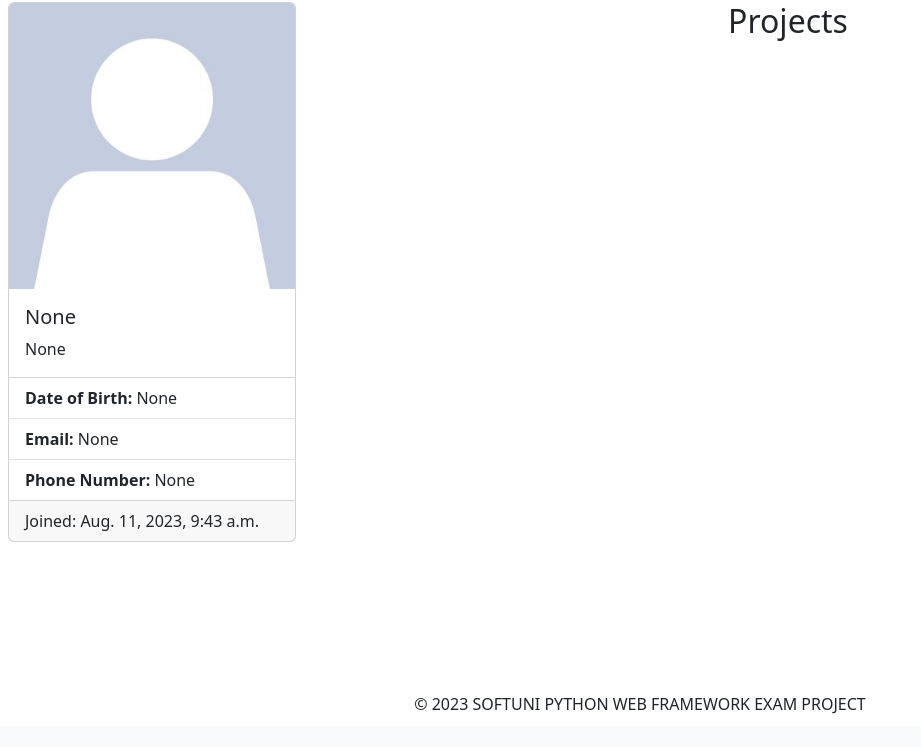
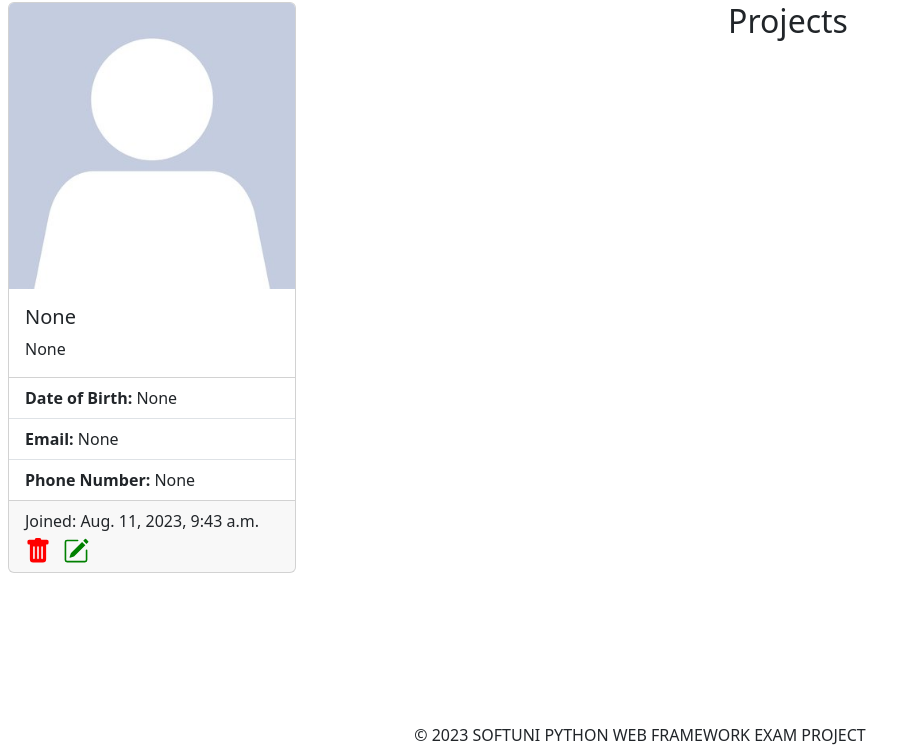
Before and after one commit to MPSokolov/Python-Web-Exam-Project, a Django app: template DIY_comunity/templates/accounts/profile-details-page.html in a window 1280 px wide. Shown: the part 74-821 px from the top of the page, without its empty margins (0-921 px from the left). Before the commit the page ends 788 px from the top, so only its background shows below. Run offline with Django 4.2, Linux system fonts and the light colour scheme; the template is opened without the code that fills it: values that come from a table or form of the project are taken from there, others are empty; the visitor is signed in with stand-in values (Sample User, id 1); data comes from the database, SQL or seed files in the repository.

Commit message:
Added edit and delete btns if user in his user page

```diff
--- a/DIY_comunity/templates/accounts/profile-details-page.html
+++ b/DIY_comunity/templates/accounts/profile-details-page.html
@@ -28,7 +28,27 @@
                 <li class="list-group-item"><strong>Phone Number:</strong> {{ object.phone_number }}</li>
             </ul>
             <div class="card-footer">
-                Joined: {{ object.user.date_joined }}
+                <p class="mb-1">Joined: {{ object.user.date_joined }}</p>
+                {% if object.user == request.user %}
+                    <a href="{% url 'profile delete' %}" style="text-decoration: none">
+
+                        <svg xmlns="http://www.w3.org/2000/svg" width="26" height="26" fill="red"
+                             class="bi bi-trash-fill" viewBox="0 0 16 16">
+                            <path d="M2.5 1a1 1 0 0 0-1 1v1a1 1 0 0 0 1 1H3v9a2 2 0 0 0 2 2h6a2 2 0 0 0 2-2V4h.5a1 1 0 0 0 1-1V2a1 1 0 0 0-1-1H10a1 1 0 0 0-1-1H7a1 1 0 0 0-1 1H2.5zm3 4a.5.5 0 0 1 .5.5v7a.5.5 0 0 1-1 0v-7a.5.5 0 0 1 .5-.5zM8 5a.5.5 0 0 1 .5.5v7a.5.5 0 0 1-1 0v-7A.5.5 0 0 1 8 5zm3 .5v7a.5.5 0 0 1-1 0v-7a.5.5 0 0 1 1 0z"/>
+                        </svg>
+
+                    </a>
+                    <a href="{% url 'profile edit' %}" class="ms-2">
+
+                        <svg xmlns="http://www.w3.org/2000/svg" width="26" height="26" fill="green"
+                             class="bi bi-pencil-square" viewBox="0 0 16 16">
+                            <path d="M15.502 1.94a.5.5 0 0 1 0 .706L14.459 3.69l-2-2L13.502.646a.5.5 0 0 1 .707 0l1.293 1.293zm-1.75 2.456-2-2L4.939 9.21a.5.5 0 0 0-.121.196l-.805 2.414a.25.25 0 0 0 .316.316l2.414-.805a.5.5 0 0 0 .196-.12l6.813-6.814z"/>
+                            <path fill-rule="evenodd"
+                                  d="M1 13.5A1.5 1.5 0 0 0 2.5 15h11a1.5 1.5 0 0 0 1.5-1.5v-6a.5.5 0 0 0-1 0v6a.5.5 0 0 1-.5.5h-11a.5.5 0 0 1-.5-.5v-11a.5.5 0 0 1 .5-.5H9a.5.5 0 0 0 0-1H2.5A1.5 1.5 0 0 0 1 2.5v11z"/>
+                        </svg>
+
+                    </a>
+                {% endif %}
             </div>
         </div>
 
```
